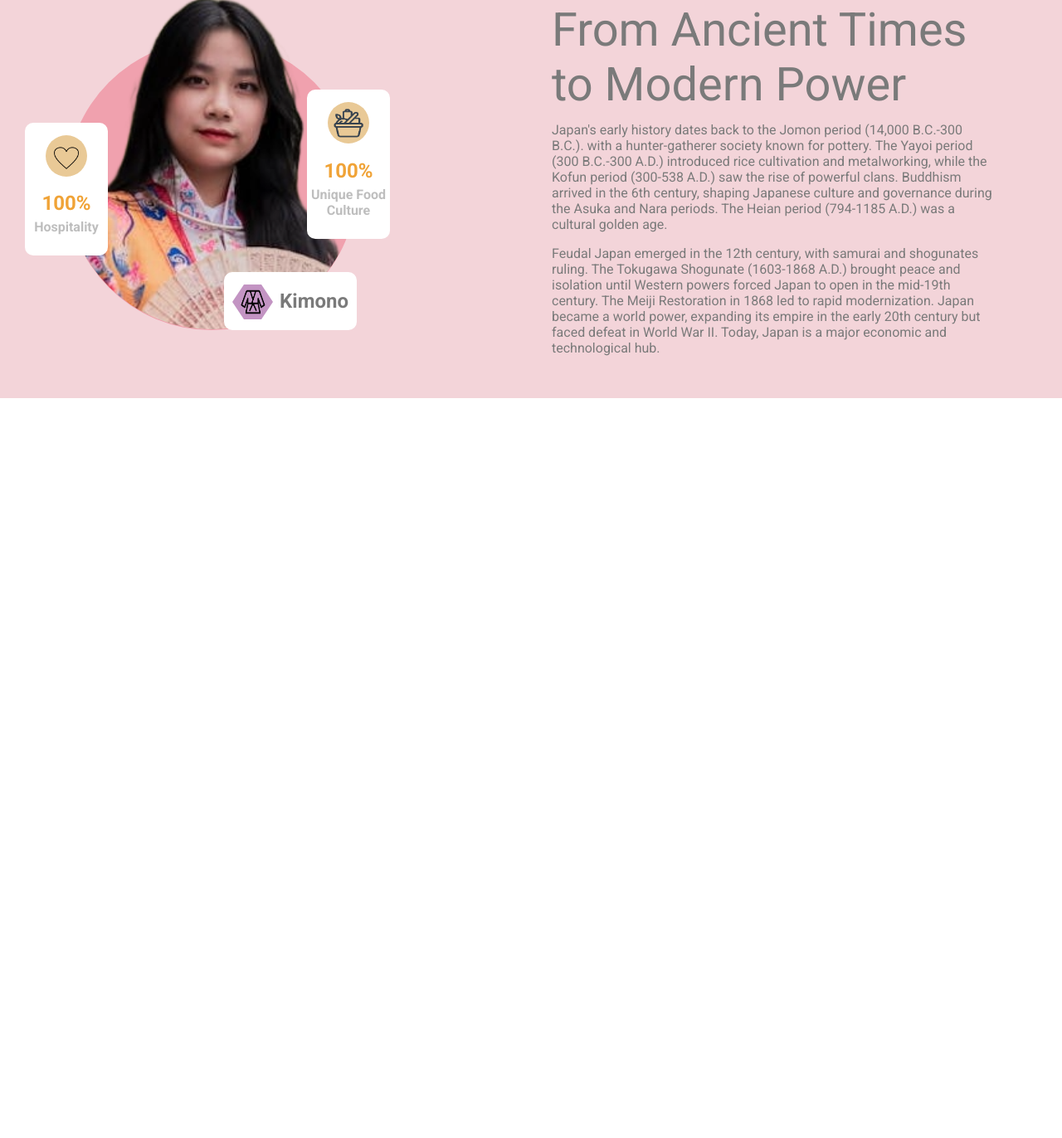
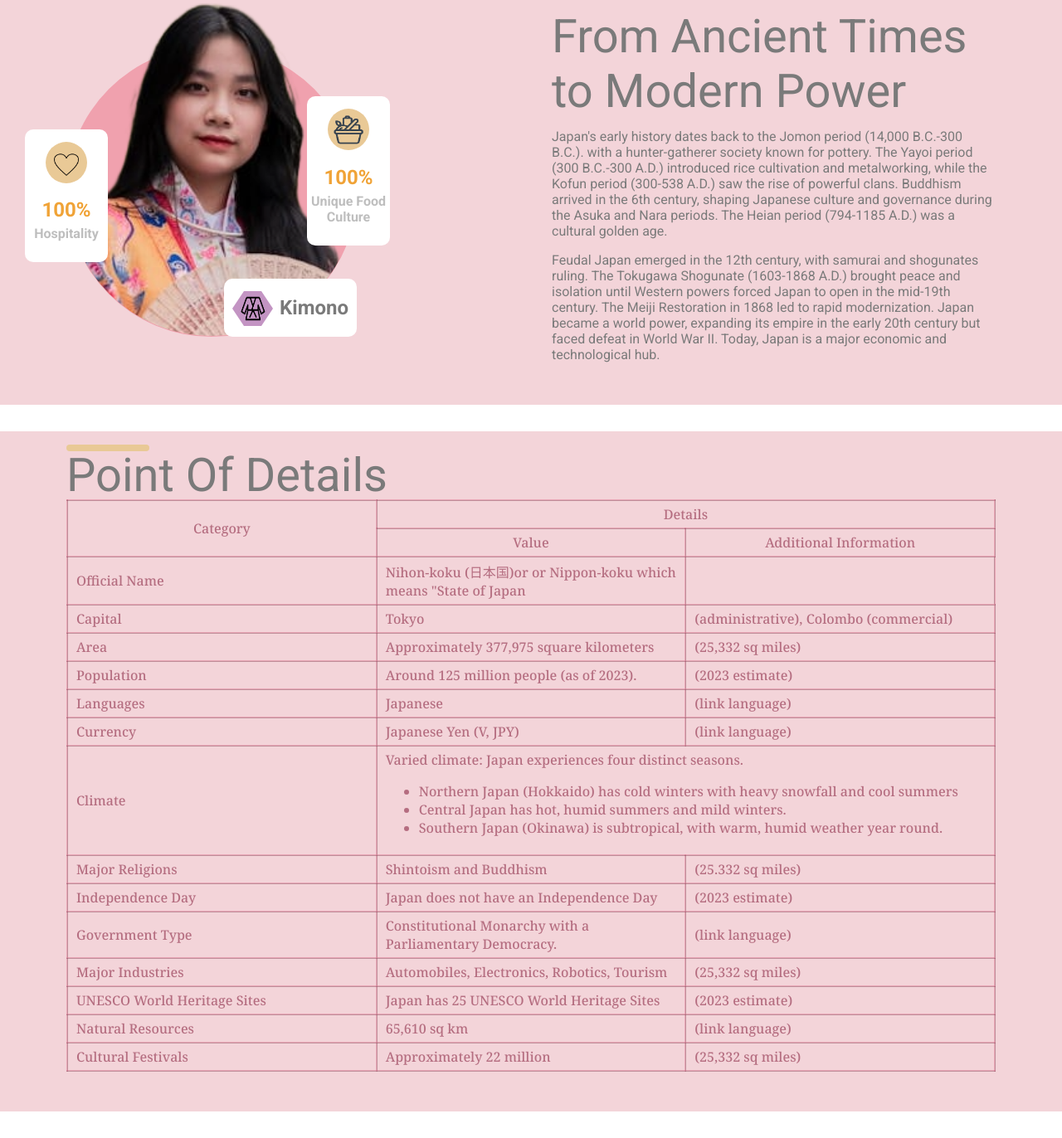
Before and after one commit to Udayanga1/travel-japan, a plain HTML site: page index.html in a window 1280 px wide. Shown: the part 1204-2576 px from the top of the page at 83% size. Before the commit the page ends 1716 px from the top, so only its background shows below. Drawn offline with Linux system fonts and the light colour scheme; a web font is replaced by a local one.

Commit message:
create point of details section

```diff
--- a/css/styles.css
+++ b/css/styles.css
@@ -14,6 +14,12 @@ section {
   padding-bottom: 3rem;
   margin-bottom: 2rem;
 
+}
+
+section h2 {
+  font-size: 3.5rem;
+  font-weight: 400;
+  margin: -0.25rem 0;
 }
 
 header {
@@ -98,17 +104,23 @@ header {
   padding: 2rem 5rem;
 }
 
-.categories-section > h2 {
+/* .categories-section > h2 {
   font-size: 3.5rem;
   font-weight: 400;
   margin: -0.5rem 0;
-}
+} */
 
 .categories-section .images {
   display: flex;
   flex-wrap: wrap;
   justify-content: space-between;
   /* gap: 1rem; */
+}
+
+
+.image-section h2 {
+  font-size: 1.5rem;
+  font-weight: 600;
 }
 
 .categories-section .images .image-wrapper{
@@ -182,7 +194,6 @@ header {
   background-color: var(--orange-color);
   width: 50px;
   height: 50px;
-  /* position: absolute; */
   top: 15px;
   left: 25px;
 }
@@ -309,8 +320,28 @@ header {
   color: #b22e76;
 }
 
-.text-section > h2 {
-  font-size: 3.5rem;
-  font-weight: 400;
-  margin: -0.25rem 0;
+
+
+.point-of-details {
+  padding: 1rem 5rem 3rem;
 }
+
+.point-of-details .top-bar {
+  width: 100px;
+  height: 8px;
+  border-radius: 4px;
+  background-color: var(--orange-color);
+}
+
+.point-of-details table,tr,th,td {
+  border-collapse: collapse;
+  border-width: 2px;
+  border-color: rgba(223, 122, 149, 0.509);
+}
+
+.point-of-details table th,td {
+  width: 33%;
+  color: rgba(164, 83, 105, 0.795);
+  font-weight: 500;
+  padding: 5px 10px;
+}
--- a/index.html
+++ b/index.html
@@ -107,7 +107,95 @@
       <p>Japan's early history dates back to the Jomon period (14,000 B.C.-300 В.С.). with a hunter-gatherer society known for pottery. The Yayoi period (300 B.C.-300 A.D.) introduced rice cultivation and metalworking, while the Kofun period (300-538 A.D.) saw the rise of powerful clans. Buddhism arrived in the 6th century, shaping Japanese culture and governance during the Asuka and Nara periods. The Heian period (794-1185 A.D.) was a cultural golden age.</p>
       <p>Feudal Japan emerged in the 12th century, with samurai and shogunates ruling. The Tokugawa Shogunate (1603-1868 A.D.) brought peace and isolation until Western powers forced Japan to open in the mid-19th century. The Meiji Restoration in 1868 led to rapid modernization. Japan became a world power, expanding its empire in the early 20th century but faced defeat in World War II. Today, Japan is a major economic and technological hub.</p>
     </div>
-
+  </section>
+  <section class="point-of-details">
+    <div class="top-bar"></div>
+    <h2>Point Of Details</h2>
+    <table width="100%" border="1" class="noto-serif-font">
+      <tr>
+        <th rowspan="2">Category</th>
+        <th colspan="2">Details</th>
+      </tr>
+      <tr>
+        <th>Value</th>
+        <th>Additional Information</th>
+      </tr>
+      <tr>
+        <td>Official Name</td>
+        <td>Nihon-koku (日本国)or or Nippon-koku which means "State of Japan</td>
+      </tr>
+      <tr>
+        <td>Capital</td>
+        <td>Tokyo</td>
+        <td>(administrative), Colombo (commercial)</td>
+      </tr>
+      <tr>
+        <td>Area</td>
+        <td>Approximately 377,975 square kilometers</td>
+        <td>(25,332 sq miles)</td>
+      </tr>
+      <tr>
+        <td>Population</td>
+        <td>Around 125 million people (as of 2023).</td>
+        <td>(2023 estimate)</td>
+      </tr>
+      <tr>
+        <td>Languages</td>
+        <td>Japanese</td>
+        <td>(link language)</td>
+      </tr>
+      <tr>
+        <td>Currency</td>
+        <td>Japanese Yen (V, JPY)</td>
+        <td>(link language)</td>
+      </tr>
+      <tr>
+        <td>Climate</td>
+        <td colspan="2">
+          Varied climate: Japan experiences four distinct seasons.
+          <ul>
+            <li>Northern Japan (Hokkaido) has cold winters with heavy snowfall and cool summers</li>
+            <li>Central Japan has hot, humid summers and mild winters.</li>
+            <li>Southern Japan (Okinawa) is subtropical, with warm, humid weather year round.</li>
+          </ul>
+        </td>
+        <tr>
+          <td>Major Religions</td>
+          <td>Shintoism and Buddhism</td>
+          <td>(25.332 sq miles)</td>
+        </tr>
+        <tr>
+          <td>Independence Day</td>
+          <td>Japan does not have an Independence Day</td>
+          <td>(2023 estimate)</td>
+        </tr>
+        <tr>
+          <td>Government Type</td>
+          <td>Constitutional Monarchy with a Parliamentary Democracy.</td>
+          <td>(link language)</td>
+        </tr>
+      </tr>
+      <tr>
+        <td>Major Industries</td>
+        <td>Automobiles, Electronics, Robotics, Tourism</td>
+        <td>(25,332 sq miles)</td>
+      </tr>
+      <tr>
+        <td>UNESCO World Heritage Sites</td>
+        <td>Japan has 25 UNESCO World Heritage Sites</td>
+        <td>(2023 estimate)</td>
+      </tr>
+      <tr>
+        <td>Natural Resources</td>
+        <td>65,610 sq km</td>
+        <td>(link language)</td>
+      </tr>
+      <tr>
+        <td>Cultural Festivals</td>
+        <td>Approximately 22 million</td>
+        <td>(25,332 sq miles)</td>
+      </tr>
+    </table>
   </section>
 </body>
 </html>
```
